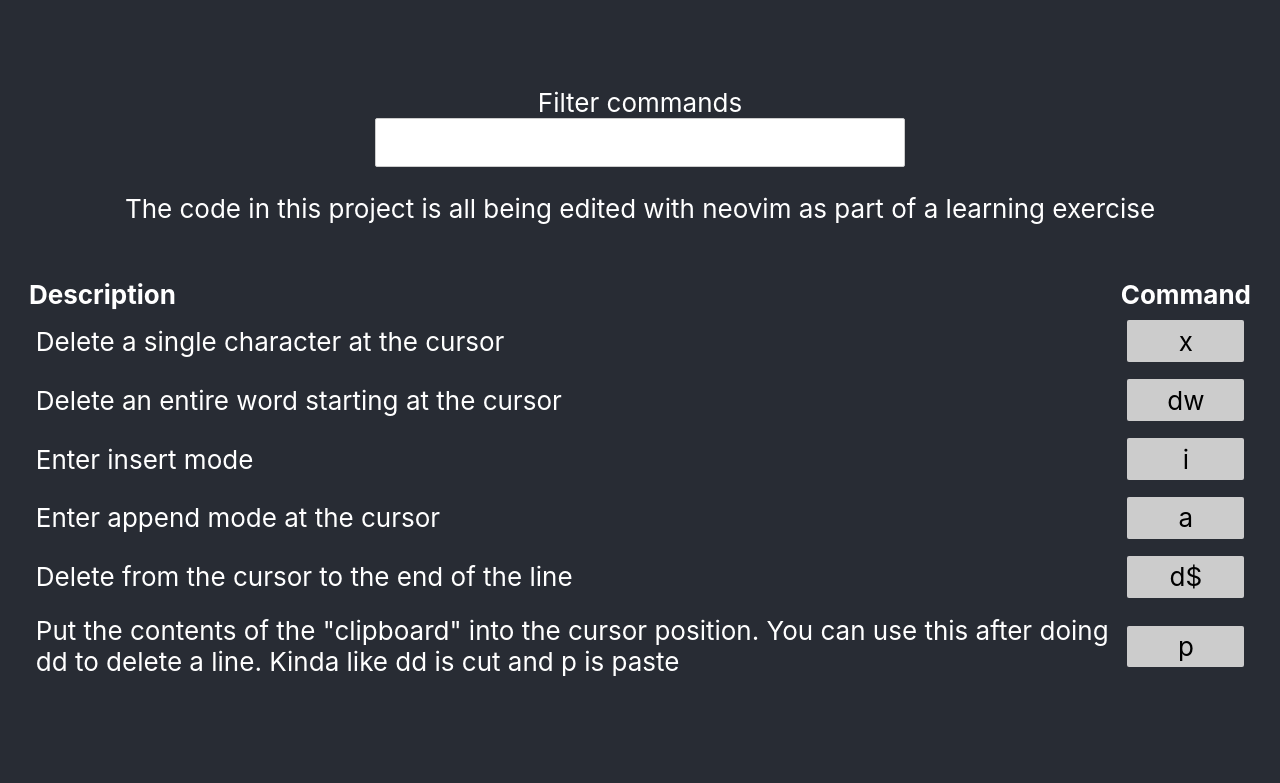
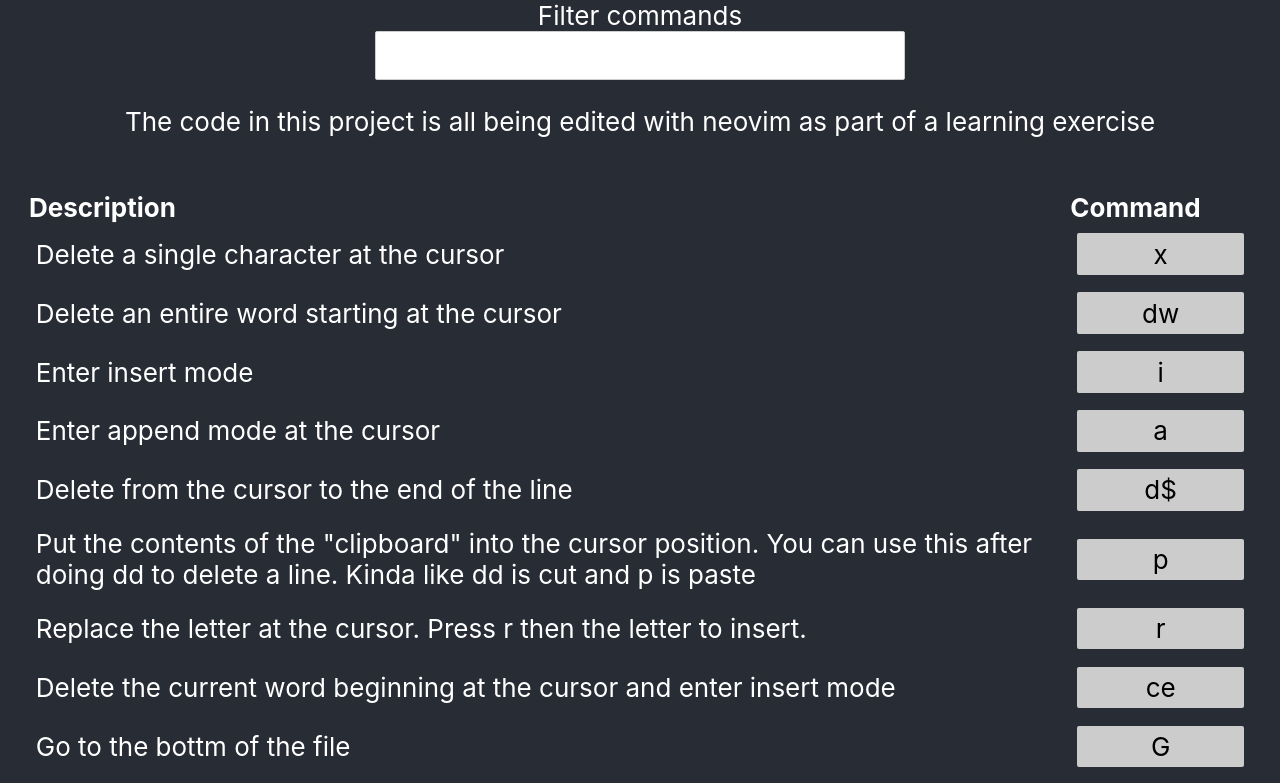
Before and after one commit to JamieDixon/vim-commands, a React (Create React App) app: page / in a window 1280 px wide. Shown: the top 783 px of the page. Built offline with nearby package versions, Linux system fonts and the light colour scheme.

Commit message:
Better search filter and debounced search value

```diff
--- a/src/App.js
+++ b/src/App.js
@@ -1,5 +1,4 @@
 import React, {useState, useEffect} from 'react';
-import logo from './logo.svg';
 import './App.css';
 
 const commands = [
@@ -28,20 +27,85 @@ const commands = [
     description:
       'Put the contents of the "clipboard" into the cursor position. You can use this after doing dd to delete a line. Kinda like dd is cut and p is paste',
   },
+  {
+    command: 'r',
+    description:
+      'Replace the letter at the cursor. Press r then the letter to insert.',
+  },
+  {
+    command: 'ce',
+    description:
+      'Delete the current word beginning at the cursor and enter insert mode',
+  },
+  {
+    command: 'G',
+    description: 'Go to the bottm of the file',
+  },
+  {
+    command: 'gg',
+    description: 'Go to the top of the file',
+  },
+  {
+    command: '[line number]G',
+    description: 'Go to the line in question i.e. 200G',
+  },
+  {
+    command: 'dd',
+    description:
+      'Delete the current line and store the deleted value in the registry (kinda like the clipboard).',
+  },
 ];
 
+const useDebounce = (ms, value) => {
+  const [v, sv] = useState(value);
+
+  useEffect(() => {
+    const timer = setTimeout(() => sv(value), ms);
+
+    return () => clearTimeout(timer);
+  }, [value]);
+
+  return v;
+};
 const App = props => {
   const [filteredCommands, setFilteredCommands] = useState(commands);
   const [filterValue, setFilterValue] = useState('');
+  const bouncedFilterValue = useDebounce(500, filterValue);
 
-  // Why is this in useEffect? Just as a reminder for me to debounce this later on
-  // I'd probably forget if it was in the event handler itself. ¯\_(ツ)_/¯
   useEffect(() => {
-    const nextCommands = commands.filter(command =>
-      command.description.toLowerCase().includes(filterValue.toLowerCase()),
-    );
+    if (!filterValue) {
+      setFilteredCommands(commands);
+      return;
+    }
+
+    // Very basic relevancy search based on the number of matching words
+    const valueWords = filterValue
+      .toLowerCase()
+      .trim()
+      .split(' ');
+    const nextCommands = commands
+      .map(command => {
+        const relevancy = command.description
+          .toLowerCase()
+          .trim()
+          .split(' ')
+          .reduce(
+            (agg, word) =>
+              valueWords.includes(word) || valueWords.includes(command.command)
+                ? agg + 1
+                : agg,
+            0,
+          );
+
+        return {
+          ...command,
+          relevancy,
+        };
+      })
+      .filter(command => command.relevancy > 0)
+      .sort((a, b) => b.relevancy - a.relevancy);
     setFilteredCommands(nextCommands);
-  }, [filterValue]);
+  }, [bouncedFilterValue]);
 
   return (
     <div className="App">
@@ -67,9 +131,11 @@ const App = props => {
           </thead>
           <tbody>
             {filteredCommands.map(command => (
-              <tr>
+              <tr key={command.command}>
                 <td>{command.description}</td>
-                <td><span className="command-char">{command.command}</span></td>
+                <td>
+                  <span className="command-char">{command.command}</span>
+                </td>
               </tr>
             ))}
           </tbody>
```
